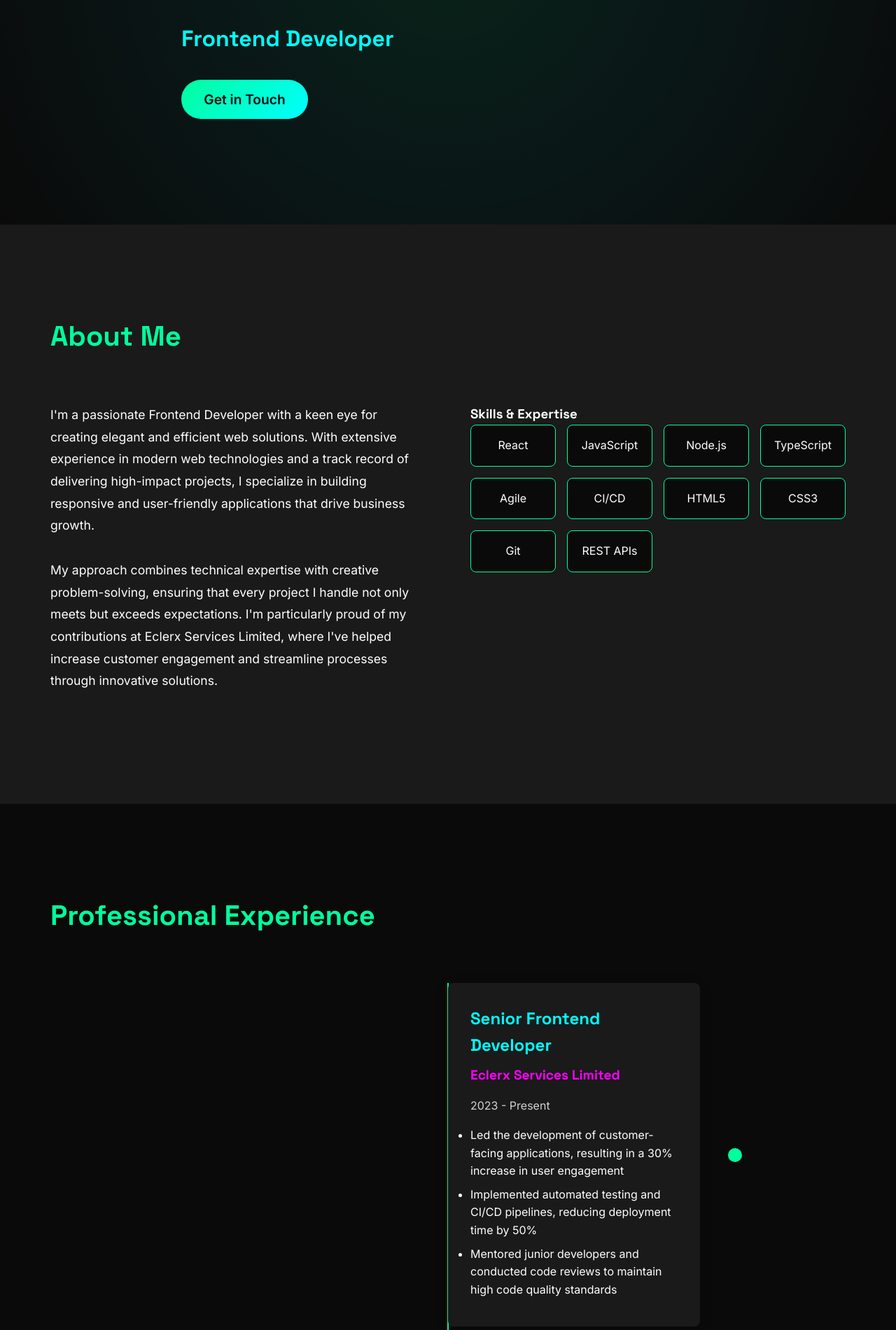
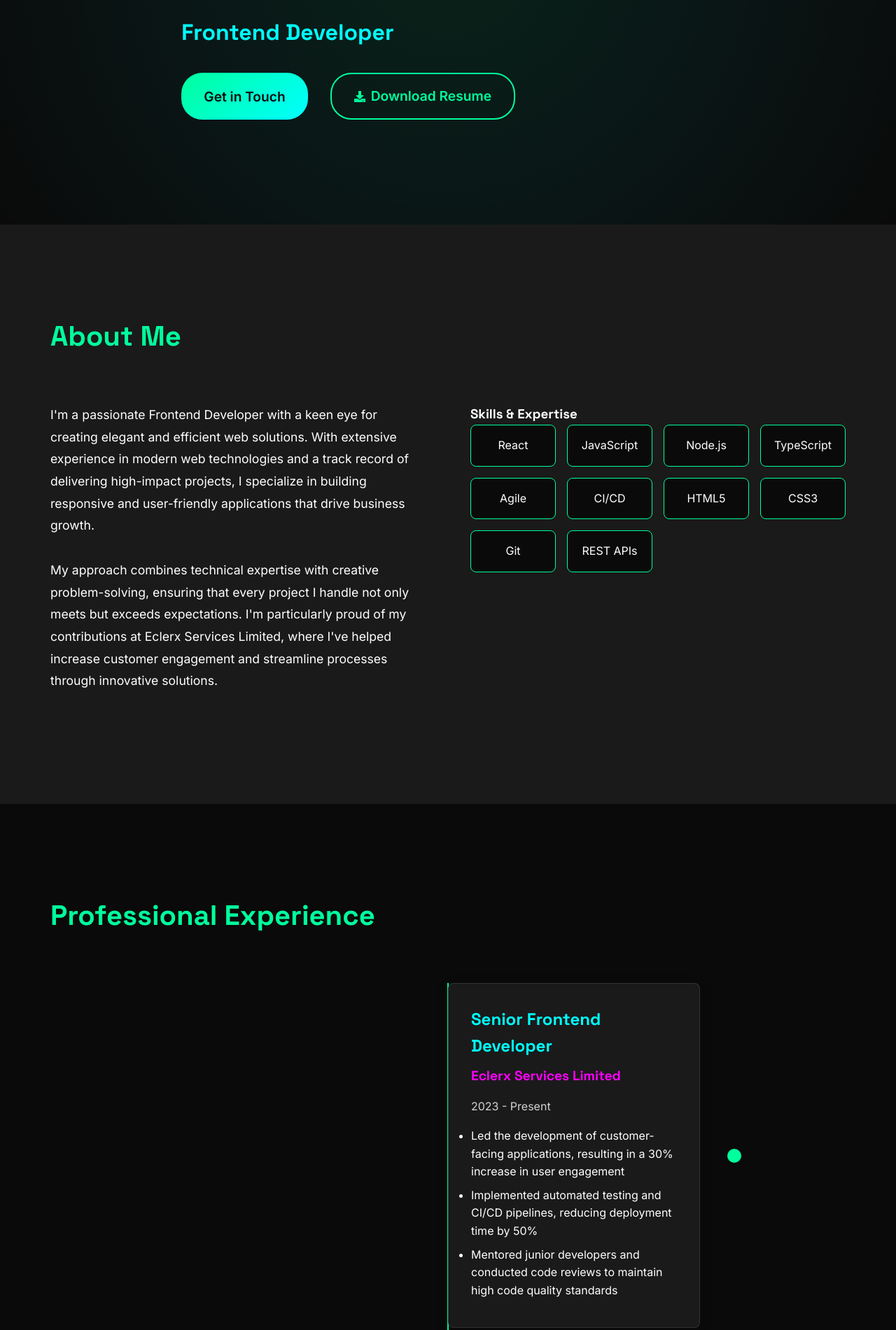
Before and after one commit to shashank1227/shashank-portfolio, a React (Create React App) app: page / in a window 1280 px wide. Shown: the part 479-2380 px from the top of the page at 70% size. Built offline with nearby package versions, Linux system fonts and the light colour scheme.

Commit message:
feat: Updated Hero animations, Projects alignment, and Experience hover effects

```diff
--- a/package.json
+++ b/package.json
@@ -7,11 +7,14 @@
     "@types/node": "^18.0.0",
     "@types/react": "^18.0.0",
     "@types/react-dom": "^18.0.0",
+    "@types/react-slick": "^0.23.13",
     "framer-motion": "^10.0.0",
     "react": "^18.2.0",
     "react-dom": "^18.2.0",
-    "react-icons": "^4.10.0",
+    "react-icons": "^4.12.0",
     "react-scripts": "5.0.1",
+    "react-slick": "^0.30.3",
+    "slick-carousel": "^1.8.1",
     "styled-components": "^6.0.0",
     "typescript": "^4.9.5"
   },
--- a/src/components/Experience.tsx
+++ b/src/components/Experience.tsx
@@ -70,6 +70,14 @@ const TimelineContent = styled(motion.div)`
   width: 90%;
   position: relative;
   box-shadow: 0 4px 20px rgba(0, 0, 0, 0.1);
+  border: 1px solid rgba(255, 255, 255, 0.1);
+  transition: all 0.3s ease;
+
+  &:hover {
+    transform: translateY(-5px);
+    border-color: ${({ theme }) => theme.colors.primary};
+    box-shadow: 0 8px 30px rgba(0, 255, 157, 0.1);
+  }
 
   &::before {
     content: '';
@@ -80,6 +88,12 @@ const TimelineContent = styled(motion.div)`
     height: 20px;
     background: ${({ theme }) => theme.colors.primary};
     border-radius: 50%;
+    transition: all 0.3s ease;
+  }
+
+  &:hover::before {
+    transform: translateY(-50%) scale(1.2);
+    box-shadow: 0 0 15px rgba(0, 255, 157, 0.5);
   }
 
   ${TimelineItem}:nth-child(odd) & {
@@ -107,6 +121,11 @@ const Role = styled.h3`
   font-size: 1.5rem;
   color: ${({ theme }) => theme.colors.accent};
   margin-bottom: ${({ theme }) => theme.spacing.xs};
+  transition: color 0.3s ease;
+
+  ${TimelineContent}:hover & {
+    color: ${({ theme }) => theme.colors.primary};
+  }
 `;
 
 const Company = styled.h4`
--- a/src/components/Hero.tsx
+++ b/src/components/Hero.tsx
@@ -1,6 +1,7 @@
 import React from 'react';
 import styled from 'styled-components';
 import { motion } from 'framer-motion';
+import { FaDownload } from 'react-icons/fa';
 
 const HeroSection = styled.section`
   min-height: 100vh;
@@ -8,6 +9,7 @@ const HeroSection = styled.section`
   align-items: center;
   position: relative;
   overflow: hidden;
+  justify-content: flex-start;
 
   &::before {
     content: '';
@@ -27,6 +29,7 @@ const HeroContent = styled.div`
   max-width: 1200px;
   margin: 0 auto;
   padding: 0 ${({ theme }) => theme.spacing.md};
+  text-align: left;
 `;
 
 const ProfileImage = styled(motion.img)`
@@ -35,6 +38,7 @@ const ProfileImage = styled(motion.img)`
   border-radius: 50%;
   border: 4px solid ${({ theme }) => theme.colors.primary};
   margin-bottom: ${({ theme }) => theme.spacing.md};
+  display: block;
 `;
 
 const Title = styled(motion.h1)`
@@ -55,13 +59,51 @@ const CTAButton = styled(motion.button)`
   padding: ${({ theme }) => theme.spacing.sm} ${({ theme }) => theme.spacing.md};
   background: ${({ theme }) => theme.colors.gradient};
   color: ${({ theme }) => theme.colors.background};
+  border: none;
   border-radius: 30px;
   font-weight: 600;
+  cursor: pointer;
   font-size: 1.2rem;
-  transition: transform 0.3s ease;
+  transition: box-shadow 0.2s ease;
+  outline: none;
 
-  &:hover {
-    transform: scale(1.05);
+  &:hover, &:focus {
+    transform: translateY(-2px);
+    box-shadow: 0 5px 15px rgba(0, 255, 157, 0.3);
+  }
+
+  &:focus {
+    box-shadow: 0 0 0 3px rgba(0, 255, 157, 0.3);
+  }
+`;
+
+const ButtonContainer = styled.div`
+  display: flex;
+  gap: ${({ theme }) => theme.spacing.md};
+`;
+
+const DownloadButton = styled(motion.a)`
+  padding: ${({ theme }) => theme.spacing.sm} ${({ theme }) => theme.spacing.md};
+  background: transparent;
+  color: ${({ theme }) => theme.colors.primary};
+  border: 2px solid ${({ theme }) => theme.colors.primary};
+  border-radius: 30px;
+  font-weight: 600;
+  cursor: pointer;
+  font-size: 1.2rem;
+  display: inline-flex;
+  align-items: center;
+  gap: ${({ theme }) => theme.spacing.xs};
+  text-decoration: none;
+  transition: box-shadow 0.2s ease;
+  outline: none;
+
+  &:focus {
+    box-shadow: 0 0 0 3px rgba(0, 255, 157, 0.3);
+  }
+
+  svg {
+    font-size: 1rem;
   }
 `;
 
@@ -97,16 +139,46 @@ const Hero: React.FC = () => {
         >
           Frontend Developer
         </Subtitle>
+        <ButtonContainer>
           <CTAButton
+            as={motion.button}
             onClick={handleContactClick}
             initial={{ opacity: 0, y: 20 }}
             animate={{ opacity: 1, y: 0 }}
-          transition={{ duration: 0.6, delay: 0.6 }}
+            transition={{
+              duration: 0.6,
+              delay: 0.6,
+              scale: {
+                type: "spring",
+                stiffness: 400,
+                damping: 10
+              }
+            }}
             whileHover={{ scale: 1.05 }}
             whileTap={{ scale: 0.95 }}
           >
             Get in Touch
           </CTAButton>
+          <DownloadButton
+            href="/ShashankResume.pdf"
+            download="Shashank-Resume.pdf"
+            initial={{ opacity: 0, y: 20 }}
+            animate={{ opacity: 1, y: 0 }}
+            transition={{
+              duration: 0.6,
+              delay: 0.7,
+              scale: {
+                type: "spring",
+                stiffness: 400,
+                damping: 10
+              }
+            }}
+            whileHover={{ scale: 1.05 }}
+            whileTap={{ scale: 0.95 }}
+          >
+            <FaDownload /> Download Resume
+          </DownloadButton>
+        </ButtonContainer>
       </HeroContent>
     </HeroSection>
   );
--- a/src/components/Projects.tsx
+++ b/src/components/Projects.tsx
@@ -1,10 +1,16 @@
 import React from 'react';
 import styled from 'styled-components';
 import { motion } from 'framer-motion';
+import Slider from 'react-slick';
+import "slick-carousel/slick/slick.css";
+import "slick-carousel/slick/slick-theme.css";
+import { FaChevronRight, FaChevronLeft } from 'react-icons/fa';
 
 const ProjectsSection = styled.section`
   background: ${({ theme }) => theme.colors.card};
   padding: ${({ theme }) => theme.spacing.xl} 0;
+  position: relative;
+  overflow: hidden;
 `;
 
 const Container = styled.div`
@@ -15,101 +21,176 @@ const Container = styled.div`
 
 const Title = styled(motion.h2)`
   font-size: 2.5rem;
-  margin-bottom: ${({ theme }) => theme.spacing.lg};
   color: ${({ theme }) => theme.colors.primary};
+  margin-bottom: ${({ theme }) => theme.spacing.xl};
 `;
 
-const ProjectsGrid = styled.div`
-  display: grid;
-  grid-template-columns: repeat(auto-fit, minmax(300px, 1fr));
+const StyledSlider = styled(Slider)`
+  .slick-track {
+    display: flex;
     gap: ${({ theme }) => theme.spacing.md};
+  }
+
+  .slick-slide {
+    height: inherit;
+    > div {
+      height: 100%;
+    }
+  }
+
+  .slick-dots {
+    bottom: -40px;
+    li button:before {
+      color: ${({ theme }) => theme.colors.primary};
+    }
+    li.slick-active button:before {
+      color: ${({ theme }) => theme.colors.primary};
+    }
+  }
 `;
 
 const ProjectCard = styled(motion.div)`
   background: ${({ theme }) => theme.colors.background};
-  border-radius: 12px;
+  border-radius: 15px;
   overflow: hidden;
-  box-shadow: 0 4px 20px rgba(0, 0, 0, 0.2);
-  transition: transform 0.3s ease;
+  height: 100%;
+  padding: ${({ theme }) => theme.spacing.md};
+  border: 1px solid rgba(255, 255, 255, 0.1);
+  transition: all 0.3s ease;
 
   &:hover {
     transform: translateY(-10px);
+    border-color: ${({ theme }) => theme.colors.primary};
+    box-shadow: 0 10px 30px rgba(0, 255, 157, 0.1);
   }
-`;
-
-const ProjectImage = styled.div`
-  height: 200px;
-  background: ${({ theme }) => theme.colors.gradient};
-  position: relative;
-  overflow: hidden;
-
-  &::before {
-    content: '';
-    position: absolute;
-    top: 0;
-    left: 0;
-    width: 100%;
-    height: 100%;
-    background: rgba(0, 0, 0, 0.3);
-  }
-`;
-
-const ProjectContent = styled.div`
-  padding: ${({ theme }) => theme.spacing.md};
 `;
 
 const ProjectTitle = styled.h3`
   font-size: 1.5rem;
-  color: ${({ theme }) => theme.colors.accent};
+  color: ${({ theme }) => theme.colors.primary};
   margin-bottom: ${({ theme }) => theme.spacing.sm};
 `;
 
 const ProjectDescription = styled.p`
-  font-size: 1rem;
+  color: ${({ theme }) => theme.colors.text};
   margin-bottom: ${({ theme }) => theme.spacing.md};
-  color: ${({ theme }) => theme.colors.text};
-  opacity: 0.9;
+  line-height: 1.6;
 `;
 
 const TechStack = styled.div`
   display: flex;
   flex-wrap: wrap;
-  gap: ${({ theme }) => theme.spacing.xs};
-  margin-bottom: ${({ theme }) => theme.spacing.sm};
+  gap: 8px;
+  margin-top: auto;
 `;
 
 const TechTag = styled.span`
+  background: rgba(0, 255, 157, 0.1);
+  color: ${({ theme }) => theme.colors.primary};
+  padding: 6px 12px;
+  border-radius: 20px;
+  font-size: 0.9rem;
+  transition: all 0.3s ease;
+
+  &:hover {
     background: ${({ theme }) => theme.colors.primary};
     color: ${({ theme }) => theme.colors.background};
-  padding: 4px 12px;
-  border-radius: 20px;
-  font-size: 0.9rem;
+  }
+`;
+
+const ArrowButton = styled.button<{ direction: 'left' | 'right' }>`
+  position: absolute;
+  top: 50%;
+  transform: translateY(-50%);
+  ${({ direction }) => direction === 'left' ? 'left: -30px;' : 'right: -30px;'}
+  background: transparent;
+  border: none;
+  color: ${({ theme }) => theme.colors.primary};
+  font-size: 1.2rem;
+  cursor: pointer;
+  z-index: 1;
+  opacity: 0.7;
+  transition: opacity 0.3s ease;
+
+  &:hover {
+    opacity: 1;
+  }
+
+  @media (max-width: ${({ theme }) => theme.breakpoints.tablet}) {
+    ${({ direction }) => direction === 'left' ? 'left: 5px;' : 'right: 5px;'}
+  }
 `;
 
 const projects = [
   {
+    title: 'Enterprise Search Analytics Dashboard',
+    description: 'Built a real-time keyword analytics dashboard, reducing manual effort by 95%, improving targeting accuracy by 30%.',
+    tech: ['React', 'TypeScript', 'Elasticsearch', 'AWS Lambda'],
+  },
+  {
+    title: 'SEO Health Monitoring Platform',
+    description: 'Automated SEO audits, tracking 10k+ URLs/month, cutting audit time by 60%, increasing organic traffic by 15%.',
+    tech: ['React', 'D3.js', 'Node.js', 'Puppeteer'],
+  },
+  {
     title: 'ECM Keyword Search Automation',
-    description: 'Developed an automated tool for efficient keyword searching across enterprise content management systems, significantly reducing manual search time.',
-    tech: ['React', 'TypeScript', 'Node.js', 'REST API'],
-    image: '/project1.jpg'
+    description: 'Automated keyword searches, reducing manual effort by 95%, benefiting 500+ team members.',
+    tech: ['Node.js'],
   },
   {
     title: 'URL Redirect Checker Tool',
-    description: 'Created a tool to verify and validate URL redirects, ensuring proper navigation and reducing broken links in production environments.',
-    tech: ['JavaScript', 'Express.js', 'MongoDB'],
-    image: '/project2.jpg'
+    description: 'Monitored 10,000+ URLs monthly, reducing maintenance time by 40%, increasing site traffic by 15%.',
+    tech: ['Node.js'],
   },
   {
     title: 'Shared Page URL Extractor',
-    description: 'Built a utility for extracting and managing shared page URLs, streamlining content management workflows.',
-    tech: ['React', 'Node.js', 'RESTful APIs'],
-    image: '/project3.jpg'
-  }
+    description: 'Improved audit accuracy by 30%, streamlining URL checks across 1000+ pages.',
+    tech: ['Node.js'],
+  },
 ];
 
+const NextArrow = (props: any) => (
+  <ArrowButton direction="right" onClick={props.onClick}>
+    <FaChevronRight />
+  </ArrowButton>
+);
+
+const PrevArrow = (props: any) => (
+  <ArrowButton direction="left" onClick={props.onClick}>
+    <FaChevronLeft />
+  </ArrowButton>
+);
+
 const Projects: React.FC = () => {
+  const settings = {
+    dots: true,
+    infinite: true,
+    speed: 500,
+    slidesToShow: 3,
+    slidesToScroll: 1,
+    autoplay: true,
+    autoplaySpeed: 5000,
+    pauseOnHover: true,
+    nextArrow: <NextArrow />,
+    prevArrow: <PrevArrow />,
+    responsive: [
+      {
+        breakpoint: 1024,
+        settings: {
+          slidesToShow: 2,
+        }
+      },
+      {
+        breakpoint: 600,
+        settings: {
+          slidesToShow: 1,
+        }
+      }
+    ]
+  };
+
   return (
-    <ProjectsSection>
+    <ProjectsSection id="projects">
       <Container>
         <Title
           initial={{ opacity: 0, y: 20 }}
@@ -118,17 +199,15 @@ const Projects: React.FC = () => {
         >
           Featured Projects
         </Title>
-        <ProjectsGrid>
+        <StyledSlider {...settings}>
           {projects.map((project, index) => (
             <ProjectCard
-              key={index}
+              key={project.title}
               initial={{ opacity: 0, y: 20 }}
               whileInView={{ opacity: 1, y: 0 }}
               viewport={{ once: true }}
-              transition={{ delay: index * 0.2 }}
+              transition={{ delay: index * 0.1 }}
             >
-              <ProjectImage />
-              <ProjectContent>
               <ProjectTitle>{project.title}</ProjectTitle>
               <ProjectDescription>{project.description}</ProjectDescription>
               <TechStack>
@@ -136,10 +215,9 @@ const Projects: React.FC = () => {
                   <TechTag key={techIndex}>{tech}</TechTag>
                 ))}
               </TechStack>
-              </ProjectContent>
             </ProjectCard>
           ))}
-        </ProjectsGrid>
+        </StyledSlider>
       </Container>
     </ProjectsSection>
   );
```
Also changed, not shown: src/App.tsx (line endings or trailing spaces), 2 other files (tests, documents, lock files or other folders). Lines whose indentation alone changed are shown as unchanged.
